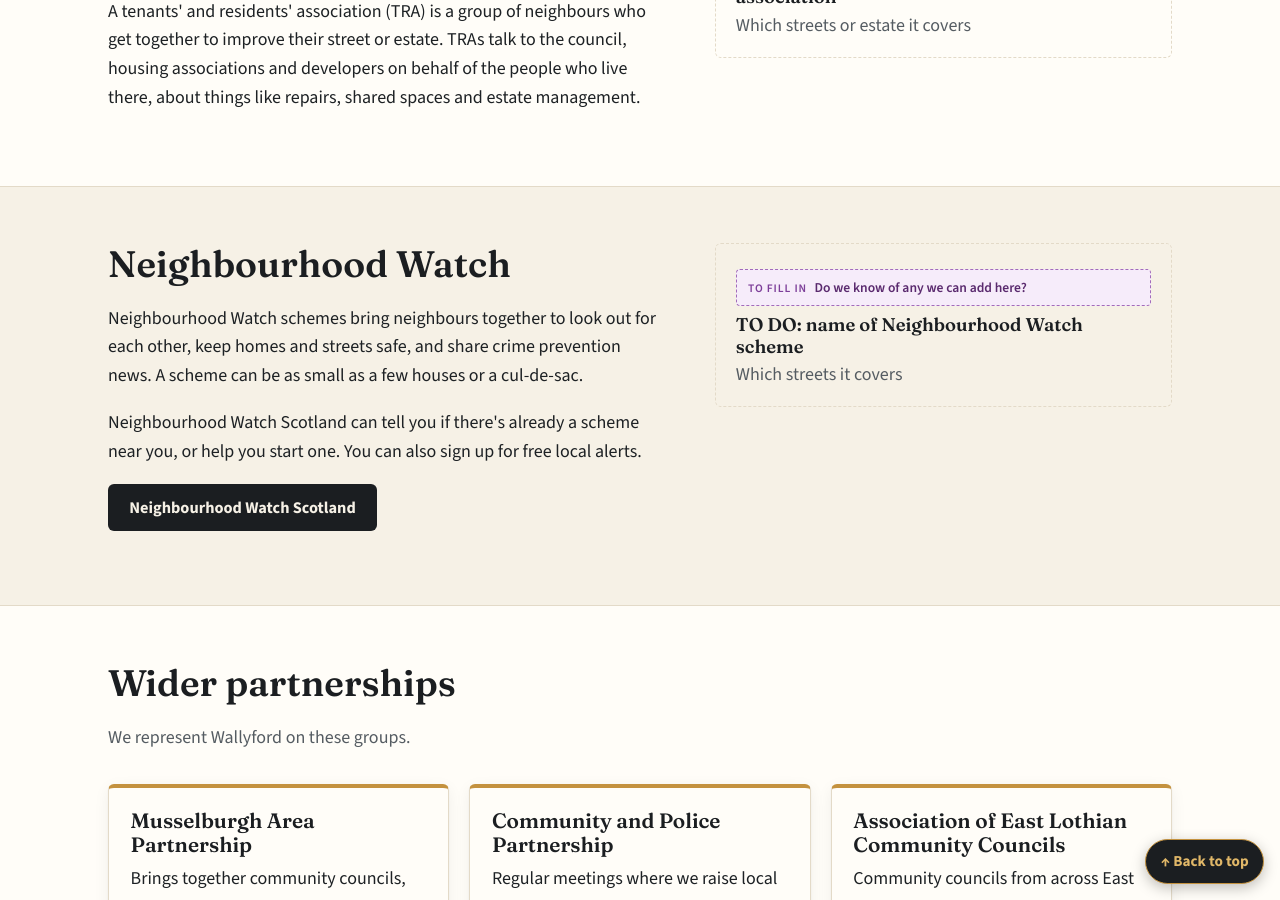
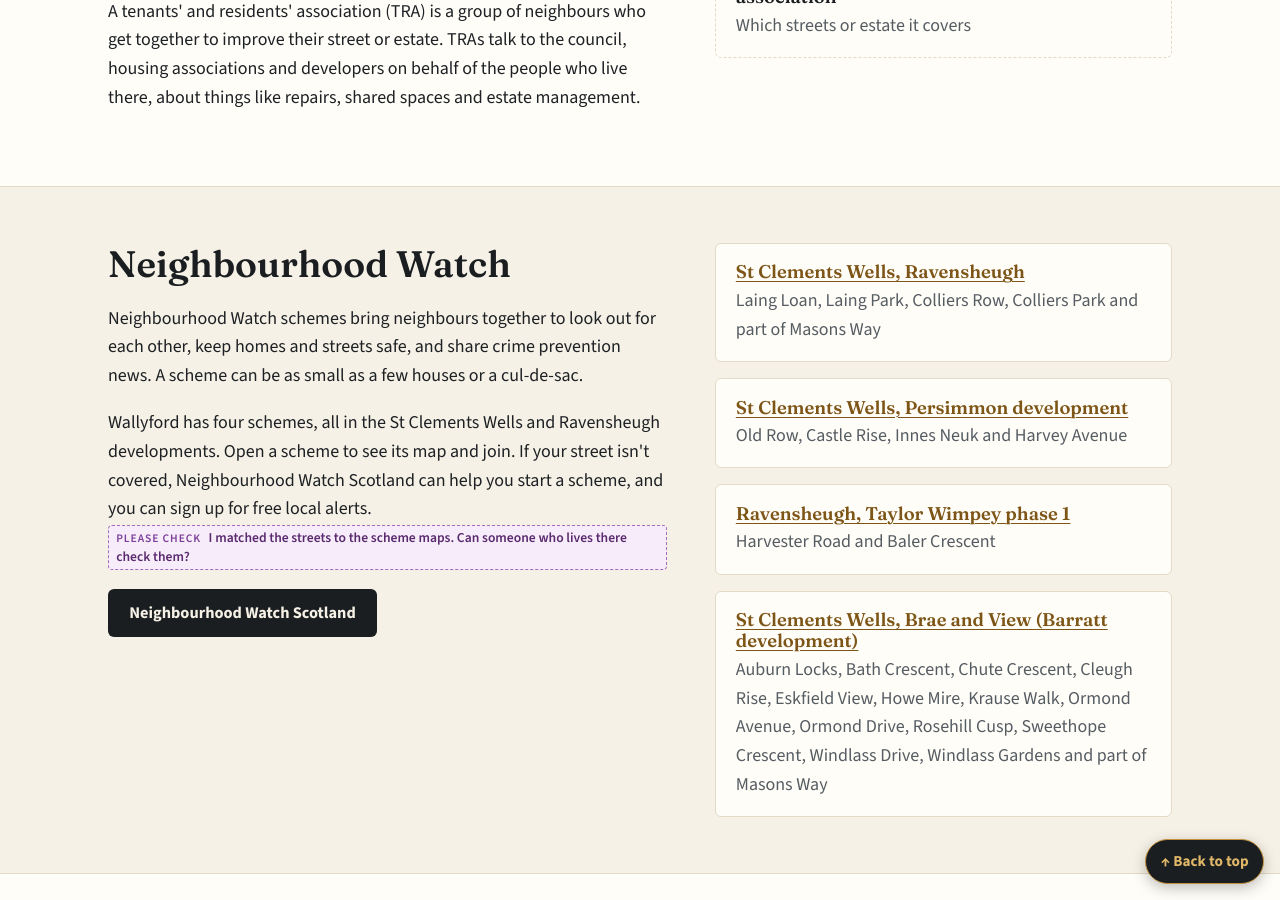
Before and after one commit to dochtie/wallyford-community-council, a Jekyll site: the page built from groups.html, in a window 1280 px wide and 900 px high, scrolled down 1850 px. Built offline with Jekyll 4.4.1, drawn with Linux system fonts in a browser that asks for light colours.

Commit message:
List Wallyford's four Neighbourhood Watch schemes (#41)
Replaces the placeholder with the four schemes registered with
Neighbourhood Watch Scotland in St Clements Wells and Ravensheugh. Each
links to its scheme page (map and sign-up). Streets were matched by
checking OpenStreetMap streets against each scheme's boundary from the
Neighbourhood Watch Scotland scheme lookup; a draft note asks residents
to confirm them.


Claude-Session: https://claude.ai/code/session_01AHWgmui6HjEdcAqmm8Qa69

Co-authored-by: Claude <noreply@anthropic.com>

```diff
--- a/_data/groups.yml
+++ b/_data/groups.yml
@@ -42,9 +42,26 @@ tras:
     link: ""
     placeholder: true
 
+# Schemes registered with Neighbourhood Watch Scotland. The streets were
+# matched against each scheme's map on the Neighbourhood Watch Scotland
+# scheme lookup. The link opens the scheme's page, where people can join.
 neighbourhood_watches:
-  - name: "TO DO: name of Neighbourhood Watch scheme"
-    area: "Which streets it covers"
+  - name: "St Clements Wells, Ravensheugh"
+    area: "Laing Loan, Laing Park, Colliers Row, Colliers Park and part of Masons Way"
     contact: ""
-    link: ""
-    placeholder: true
+    link: "https://schemelookup.neighbourhoodwatchscotland.co.uk/Content/DisplayScheme/187463"
+
+  - name: "St Clements Wells, Persimmon development"
+    area: "Old Row, Castle Rise, Innes Neuk and Harvey Avenue"
+    contact: ""
+    link: "https://schemelookup.neighbourhoodwatchscotland.co.uk/Content/DisplayScheme/175306"
+
+  - name: "Ravensheugh, Taylor Wimpey phase 1"
+    area: "Harvester Road and Baler Crescent"
+    contact: ""
+    link: "https://schemelookup.neighbourhoodwatchscotland.co.uk/Content/DisplayScheme/187860"
+
+  - name: "St Clements Wells, Brae and View (Barratt development)"
+    area: "Auburn Locks, Bath Crescent, Chute Crescent, Cleugh Rise, Eskfield View, Howe Mire, Krause Walk, Ormond Avenue, Ormond Drive, Rosehill Cusp, Sweethope Crescent, Windlass Drive, Windlass Gardens and part of Masons Way"
+    contact: ""
+    link: "https://schemelookup.neighbourhoodwatchscotland.co.uk/Content/DisplayScheme/187416"
--- a/groups.html
+++ b/groups.html
@@ -48,7 +48,7 @@ description: The Gala committee, Wallyford Community Church, Tots+, the school p
     <div class="prose">
       <h2>Neighbourhood Watch</h2>
       <p>Neighbourhood Watch schemes bring neighbours together to look out for each other, keep homes and streets safe, and share crime prevention news. A scheme can be as small as a few houses or a cul-de-sac.</p>
-      <p>Neighbourhood Watch Scotland can tell you if there's already a scheme near you, or help you start one. You can also sign up for free local alerts.</p>
+      <p>Wallyford has four schemes, all in the St Clements Wells and Ravensheugh developments. Open a scheme to see its map and join. If your street isn't covered, Neighbourhood Watch Scotland can help you start a scheme, and you can sign up for free local alerts. {% include review.html type="check" text="I matched the streets to the scheme maps. Can someone who lives there check them?" %}</p>
       <p><a class="btn btn-dark" href="https://neighbourhoodwatchscotland.co.uk/">Neighbourhood Watch Scotland</a></p>
     </div>
     <div class="group-list">
```
